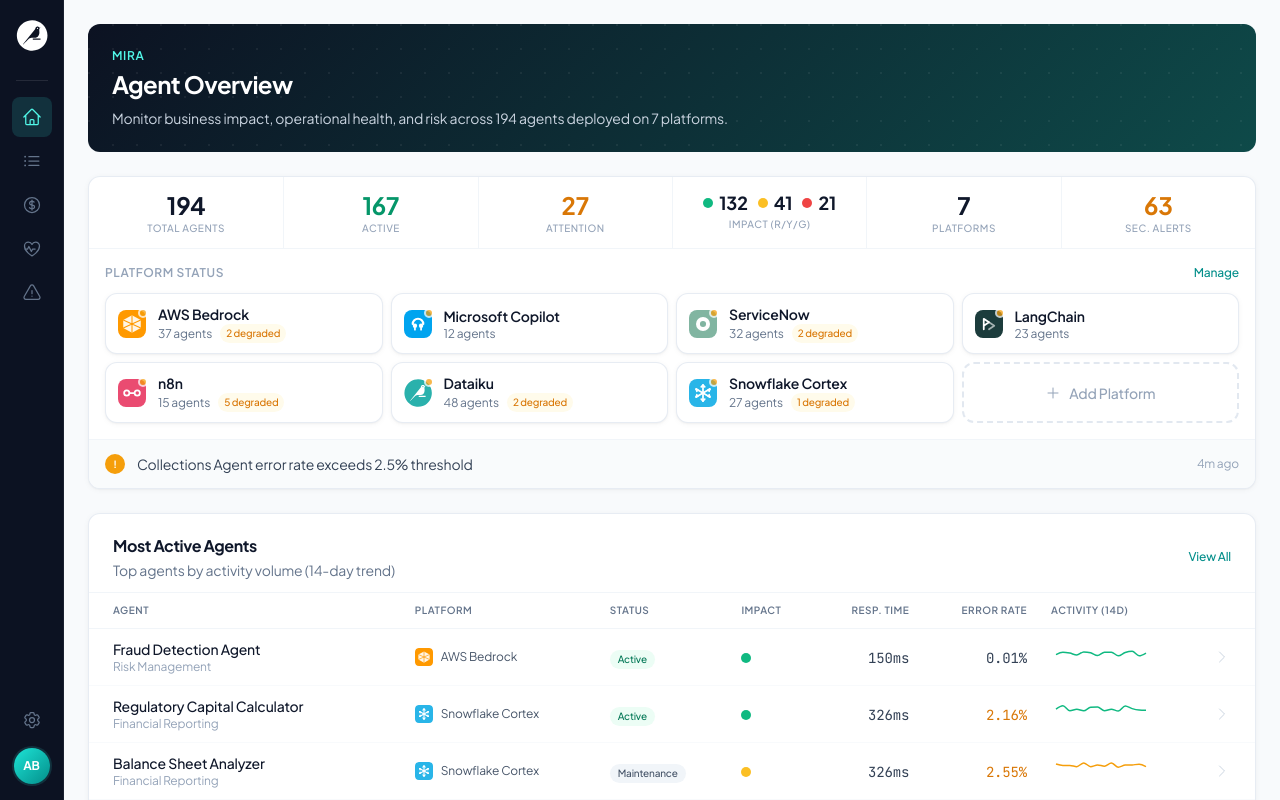
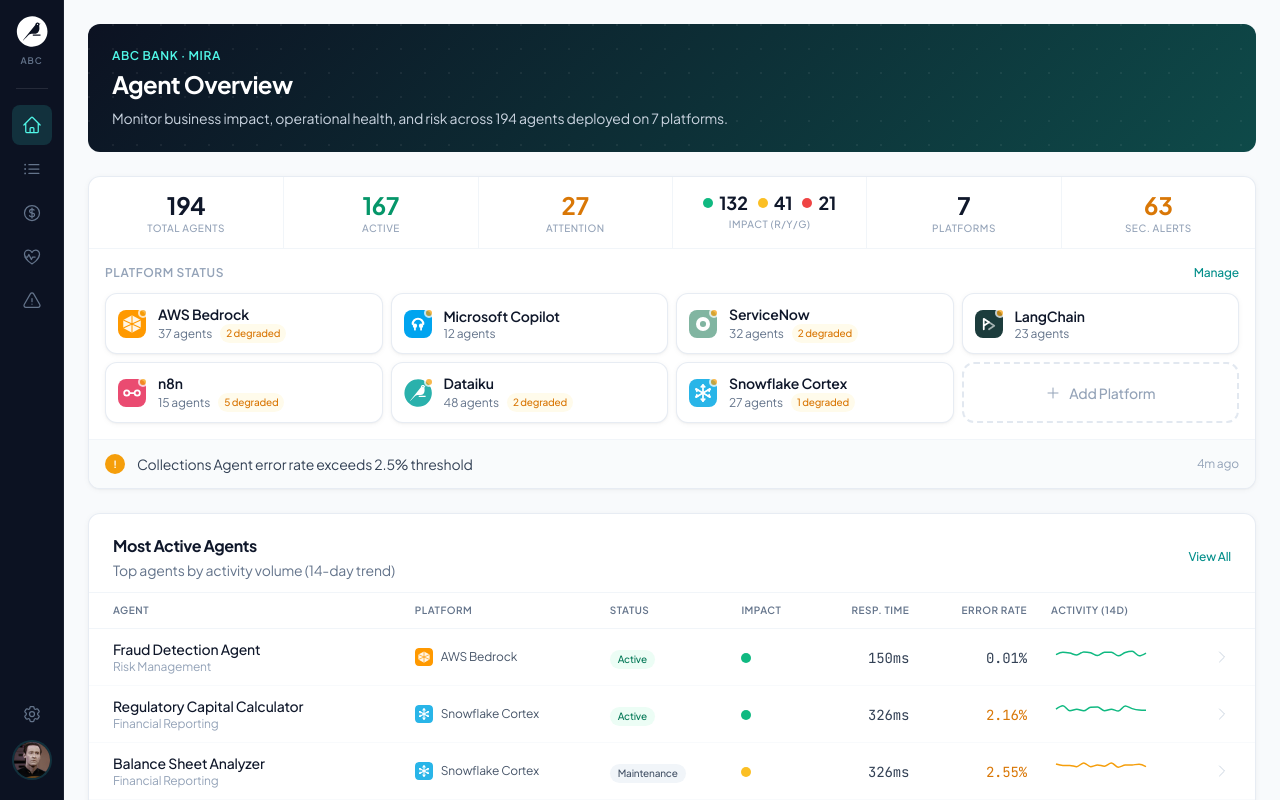
Before and after one commit to JedIV/mira, a React (Vite) app: page / in a window 1280 px wide. Built offline with nearby package versions, Linux system fonts and the light colour scheme.

Commit message:
updated user login button

```diff
--- a/index.html
+++ b/index.html
@@ -4,7 +4,7 @@
     <meta charset="UTF-8" />
     <link rel="icon" type="image/svg+xml" href="/favicon.svg" />
     <meta name="viewport" content="width=device-width, initial-scale=1.0" />
-    <title>Mira - Agent Management Platform</title>
+    <title>Mira — ABC Bank Agent Management</title>
     <link rel="preconnect" href="https://fonts.googleapis.com">
     <link rel="preconnect" href="https://fonts.gstatic.com" crossorigin>
     <link href="https://fonts.googleapis.com/css2?family=Plus+Jakarta+Sans:ital,wght@0,300;0,400;0,500;0,600;0,700;0,800;1,400&family=JetBrains+Mono:wght@400;500&display=swap" rel="stylesheet">
--- a/src/components/navigation/AgentNavPane.jsx
+++ b/src/components/navigation/AgentNavPane.jsx
@@ -1,4 +1,4 @@
-import { useState, useMemo } from 'react'
+import { useState, useMemo, useEffect } from 'react'
 import { NavLink, useParams } from 'react-router-dom'
 import { getAgentsByTeamGrouped } from '../../data/agents'
 import { ChevronRightIcon } from './Icons'
@@ -19,6 +19,10 @@
 
   const [collapsed, setCollapsed] = useState(initialCollapsed)
   const [search, setSearch] = useState('')
+
+  useEffect(() => {
+    setCollapsed(initialCollapsed)
+  }, [initialCollapsed])
 
   const toggleTeam = (team) => {
     setCollapsed(prev => ({ ...prev, [team]: !prev[team] }))
--- a/src/components/navigation/Sidebar.jsx
+++ b/src/components/navigation/Sidebar.jsx
@@ -1,3 +1,4 @@
+import { useState, useRef, useEffect } from 'react'
 import { NavLink, Link } from 'react-router-dom'
 import {
   ListBulletIcon,
@@ -8,6 +9,7 @@
   HomeIcon,
 } from './Icons'
 import dataikuLogo from '../../assets/dataiku-bird-white.svg'
+import avatarImg from '../../assets/avatar.jpg'
 
 const navigation = [
   { name: 'Overview', href: '/', icon: HomeIcon, end: true },
@@ -17,12 +19,58 @@
   { name: 'Risk', href: '/governance', icon: AlertTriangleIcon },
 ]
 
+function UserMenu() {
+  const [open, setOpen] = useState(false)
+  const ref = useRef(null)
+
+  useEffect(() => {
+    if (!open) return
+    function handleClick(e) {
+      if (ref.current && !ref.current.contains(e.target)) setOpen(false)
+    }
+    document.addEventListener('mousedown', handleClick)
+    return () => document.removeEventListener('mousedown', handleClick)
+  }, [open])
+
+  return (
+    <div className="relative" ref={ref}>
+      <button
+        onClick={() => setOpen(!open)}
+        className="w-9 h-9 rounded-full overflow-hidden cursor-pointer ring-2 ring-primary-500/20"
+      >
+        <img src={avatarImg} alt="Jed" className="w-full h-full object-cover" />
+      </button>
+
+      {open && (
+        <div className="absolute bottom-0 left-full ml-2 z-50 animate-fade-in">
+          <div className="bg-slate-900 rounded-lg shadow-lg border border-white/10 py-2 px-1 min-w-[140px]">
+            <div className="px-3 py-1.5 border-b border-white/10 mb-1">
+              <p className="text-xs font-semibold text-white">Jed</p>
+              <p className="text-[10px] text-slate-400">ABC Bank</p>
+            </div>
+            <button
+              onClick={() => setOpen(false)}
+              className="w-full flex items-center gap-2 px-3 py-1.5 text-xs text-slate-300 hover:text-white hover:bg-white/10 rounded transition-colors"
+            >
+              <svg className="w-3.5 h-3.5" fill="none" viewBox="0 0 24 24" strokeWidth={1.5} stroke="currentColor">
+                <path strokeLinecap="round" strokeLinejoin="round" d="M15.75 9V5.25A2.25 2.25 0 0 0 13.5 3h-6a2.25 2.25 0 0 0-2.25 2.25v13.5A2.25 2.25 0 0 0 7.5 21h6a2.25 2.25 0 0 0 2.25-2.25V15m3 0 3-3m0 0-3-3m3 3H9" />
+              </svg>
+              Log Out
+            </button>
+          </div>
+        </div>
+      )}
+    </div>
+  )
+}
+
 export default function Sidebar() {
   return (
     <aside className="w-16 bg-sidebar flex flex-col items-center py-4 flex-shrink-0 border-r border-white/[0.06]">
-      {/* Logo */}
-      <Link to="/" className="w-10 h-10 rounded-lg flex items-center justify-center mb-6" title="Mira">
+      {/* Logo + Tenant */}
+      <Link to="/" className="flex flex-col items-center gap-1.5 mb-5" title="Mira — ABC Bank">
         <img src={dataikuLogo} alt="Dataiku" className="w-8 h-8" />
+        <span className="text-[9px] font-semibold uppercase tracking-widest text-slate-500">ABC</span>
       </Link>
 
       {/* Divider */}
@@ -64,12 +112,7 @@
         >
           <Cog6ToothIcon className="w-5 h-5" />
         </NavLink>
-        <div
-          title="ABC Bank"
-          className="w-9 h-9 rounded-full bg-gradient-to-br from-primary-400 to-primary-600 flex items-center justify-center cursor-pointer ring-2 ring-primary-500/20"
-        >
-          <span className="text-white font-bold text-xs">AB</span>
-        </div>
+        <UserMenu />
       </div>
     </aside>
   )
--- a/src/pages/AddPlatform.jsx
+++ b/src/pages/AddPlatform.jsx
@@ -315,6 +315,7 @@
           <input
             type="checkbox"
             checked={selected.has(idx)}
+            onClick={(e) => e.stopPropagation()}
             onChange={() => toggleAgent(idx)}
             className="w-4 h-4 rounded border-slate-300 text-primary-500 focus:ring-primary-500"
           />
--- a/src/pages/AgentBehavior.jsx
+++ b/src/pages/AgentBehavior.jsx
@@ -9,8 +9,9 @@
   const { agentId } = useParams()
   const agent = getAgentById(agentId || 'cs-agent-001')
   const conversations = sampleConversations[agentId] || sampleConversations['cs-agent-001']
-  const q3Topics = topicDistributions['cs-agent-001']['2024-Q3']
-  const q4Topics = topicDistributions['cs-agent-001']['2024-Q4']
+  const agentTopicDistributions = topicDistributions[agentId] || topicDistributions['cs-agent-001'] || {}
+  const q3Topics = agentTopicDistributions['2024-Q3'] || {}
+  const q4Topics = agentTopicDistributions['2024-Q4'] || {}
 
   // Format topics for chart
   const q3Data = Object.entries(q3Topics).map(([name, value]) => ({
--- a/src/pages/Dashboard.jsx
+++ b/src/pages/Dashboard.jsx
@@ -367,7 +367,7 @@
       <div className="page-header">
         <div className="flex flex-wrap items-start justify-between gap-4">
           <div>
-            <p className="text-xs uppercase tracking-wider text-primary-300 font-semibold mb-1">Mira</p>
+            <p className="text-xs uppercase tracking-wider text-primary-300 font-semibold mb-1">ABC Bank &middot; Mira</p>
             <h1 className="text-2xl font-bold">Agent Overview</h1>
             <p className="text-sm text-slate-300 mt-2 max-w-2xl">
               Monitor business impact, operational health, and risk across {agents.length} agents deployed on {platformSources.length} platforms.
```
Also changed, not shown: src/assets/avatar.jpg (added). Lines whose indentation alone changed are shown as unchanged.
